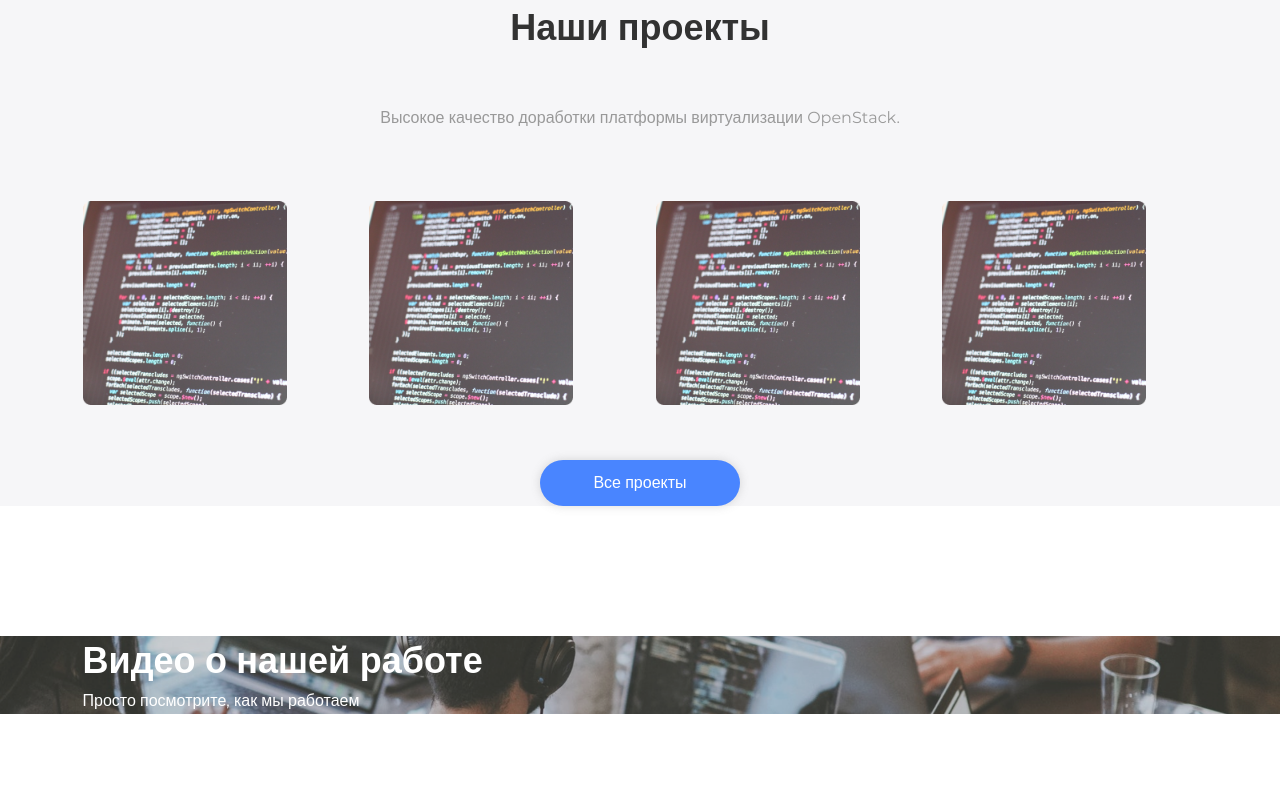
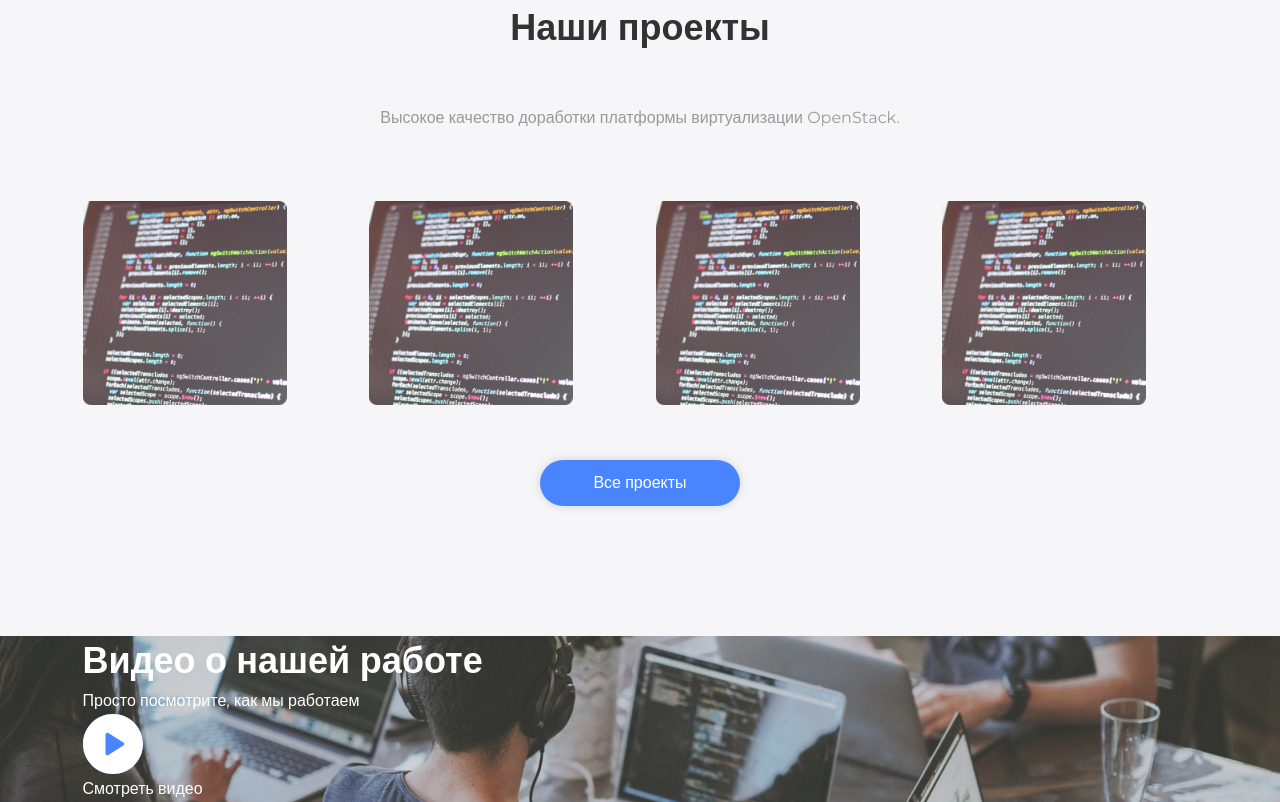
Before and after one commit to vlad5041/megafon_test_landing, a plain HTML site: page index.html in a window 1280 px wide. Shown: the part 3259-4061 px from the top of the page. Before the commit the page ends 3973 px from the top, so only its background shows below. Drawn offline with Linux system fonts and the light colour scheme.

Commit message:
add new section

```diff
--- a/assets/style.css
+++ b/assets/style.css
@@ -419,6 +419,7 @@ ul.header-nav-list li a {
 #projects {
     background-color: #F6F6F8;
     padding-top: 100px;
+    padding-bottom: 130px;
 }
 
 #projects .section-title {
@@ -446,10 +447,6 @@ ul.header-nav-list li a {
     cursor: pointer;
 }
 
-#projects .anchor {
-    margin-bottom: 130px;
-}
-
 /*section Video-about*/
 #video-about {
     background: url("./img/video-about-background.png") no-repeat center;
--- a/index.html
+++ b/index.html
@@ -205,10 +205,17 @@
             </div>
         </section>
         <section id="video-about">
+            <div class="background"></div>
             <div class="container">
                 <div class="section-title">
                     <h2>Видео о нашей работе</h2>
                     <p>Просто посмотрите, как мы работаем</p>
+                </div>
+                <div class="section-video-wrap">
+                    <div class="play-button-wrap">
+                        <img src="assets/icons/play-button.svg" alt="Воспроизвести">
+                        <p>Смотреть видео</p>
+                    </div>
                 </div>
             </div>
         </section>
```
